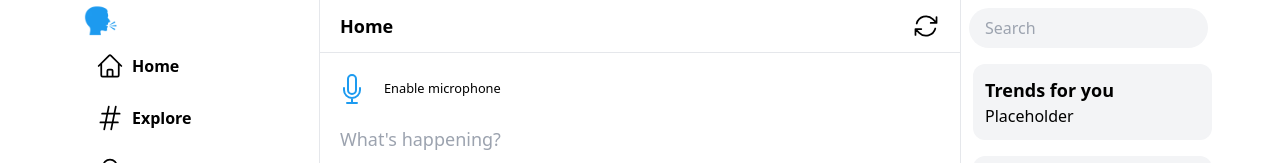
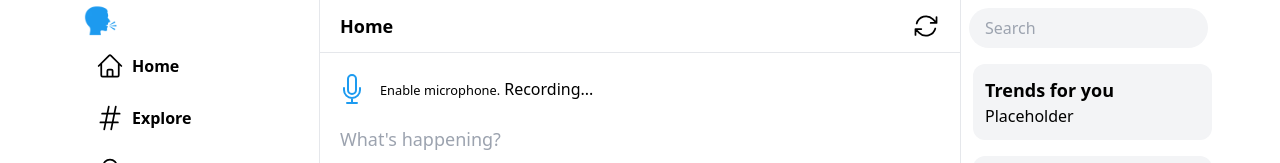
Before and after one commit to dev-nilson/tweet-it-out, a Next.js app: page / in a window 1280 px wide. Shown: the top 163 px of the page. Built offline with nearby package versions, Linux system fonts and the light colour scheme; no server answers.

Commit message:
✨ Add audio element

```diff
--- a/src/components/AudioRecorder/AudioRecorder.tsx
+++ b/src/components/AudioRecorder/AudioRecorder.tsx
@@ -2,6 +2,7 @@ import { useEffect, useState } from "react";
 import { MicrophoneIcon } from "@heroicons/react/24/outline";
 
 const AudioRecorder = () => {
+  const [audio, setAudio] = useState<any>(null);
   const [isSupported, setIsSupported] = useState(true);
   const [permission, setPermission] = useState(false);
 
@@ -25,12 +26,21 @@ const AudioRecorder = () => {
   }, []);
 
   return (
-    <div className="flex items-center space-x-2">
+    <div className="flex items-center space-x-1">
       <MicrophoneIcon className="h-12 -ml-3 clickable" />
-      {!isSupported && (
-        <small>Audio recorder not supported in your browser</small>
+      <div className="">
+        {!isSupported && (
+          <small>Audio recorder not supported in your browser.</small>
+        )}
+        {!permission && <small>Enable microphone.</small>}
+      </div>
+      {audio ? (
+        <div className="audio-player">
+          <audio src={audio} controls></audio>
+        </div>
+      ) : (
+        <h1>Recording...</h1>
       )}
-      {!permission && <small>Enable microphone</small>}
     </div>
   );
 };
```
